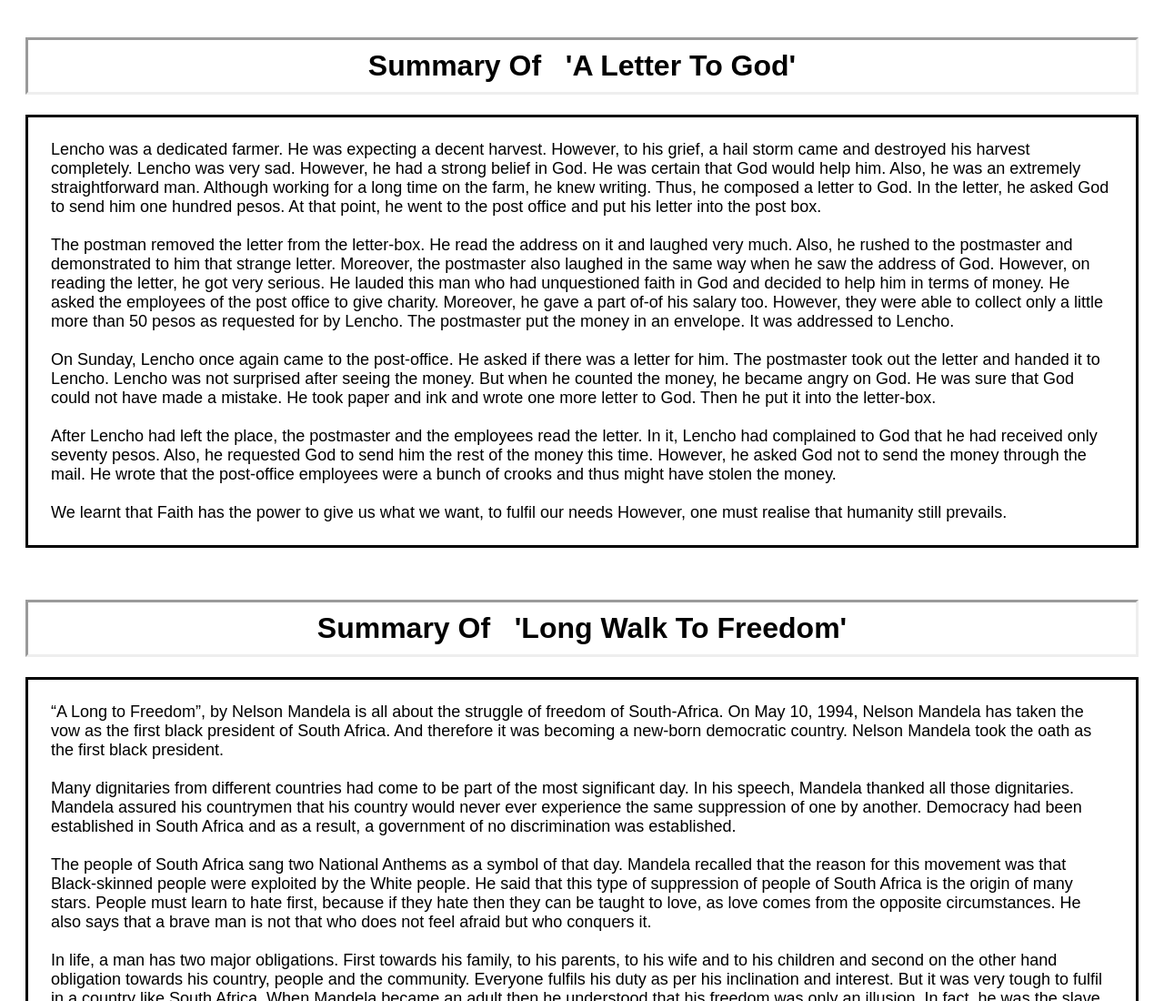
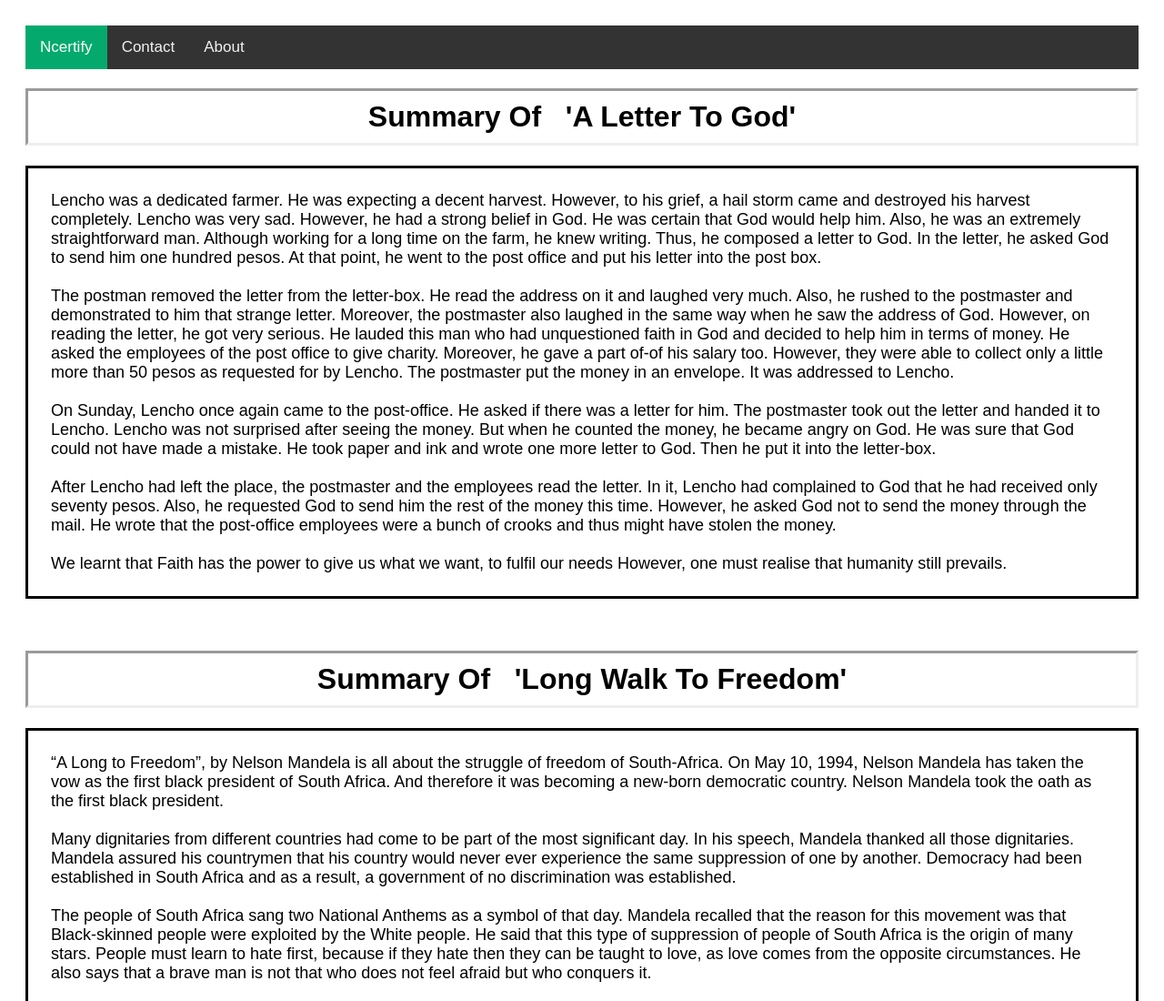
Before and after one commit to CodeWithAbhijith/CodeWithAbhijith.github.io, a plain HTML site: page index.html in a window 1280 px wide. Shown: the top 1100 px of the page at 91% size. Drawn offline with Linux system fonts and the light colour scheme; a web font is replaced by a local one.

Commit message:
Add files via upload

```diff
--- a/index.css
+++ b/index.css
@@ -16,3 +16,32 @@ html{
 	border-style: solid;
 	font-size: 18px
 }
+
+
+/* Add a black background color to the top navigation */
+.topnav {
+  background-color: #333;
+  overflow: hidden;
+}
+
+/* Style the links inside the navigation bar */
+.topnav a {
+  float: left;
+  color: #f2f2f2;
+  text-align: center;
+  padding: 14px 16px;
+  text-decoration: none;
+  font-size: 17px;
+}
+
+/* Change the color of links on hover */
+.topnav a:hover {
+  background-color: #ddd;
+  color: black;
+}
+
+/* Add a color to the active/current link */
+.topnav a.active {
+  background-color: #04AA6D;
+  color: white;
+}
--- a/index.html
+++ b/index.html
@@ -2,8 +2,8 @@
 <html>
 
 <head>
-
-	<title>SUMMARY</title>
+	<meta name="viewport" content="width=device-width, initial-scale=1" />
+	<title>NCERTIFY</title>
 	<link rel="stylesheet" type="text/css" href="index.css">
 	<link rel="preconnect" href="https://fonts.googleapis.com">
 <link rel="preconnect" href="https://fonts.gstatic.com" crossorigin>
@@ -12,6 +12,18 @@
 </head>
 
 <body>
+	<div class="topnav">
+  		<a class="active" href="index.html">Ncertify</a>
+  		<a href="contact.html">Contact</a>
+  		<a href="about.html">About</a>
+	</div>
+
+
+
+
+
+
+
 	<!--summary of a letter to god-->
 	<center><h1 style="border: inset; padding: 10px;">Summary Of &nbsp 'A Letter To God'</h1></center>
 	<p id="A_Letter_To_God">Lencho was a dedicated farmer. He was expecting a decent harvest. However, to his grief, a hail storm came and destroyed his harvest completely. Lencho was very sad. However, he had a strong belief in God. He was certain that God would help him. Also, he was an extremely straightforward man. Although working for a long time on the farm, he knew writing. Thus, he composed a letter to God. In the letter, he asked God to send him one hundred pesos. At that point, he went to the post office and put his letter into the post box.<br><br>
```
Also changed, not shown: about.html (added, +16 -0 lines), contact.html (added, +18 -0 lines).
